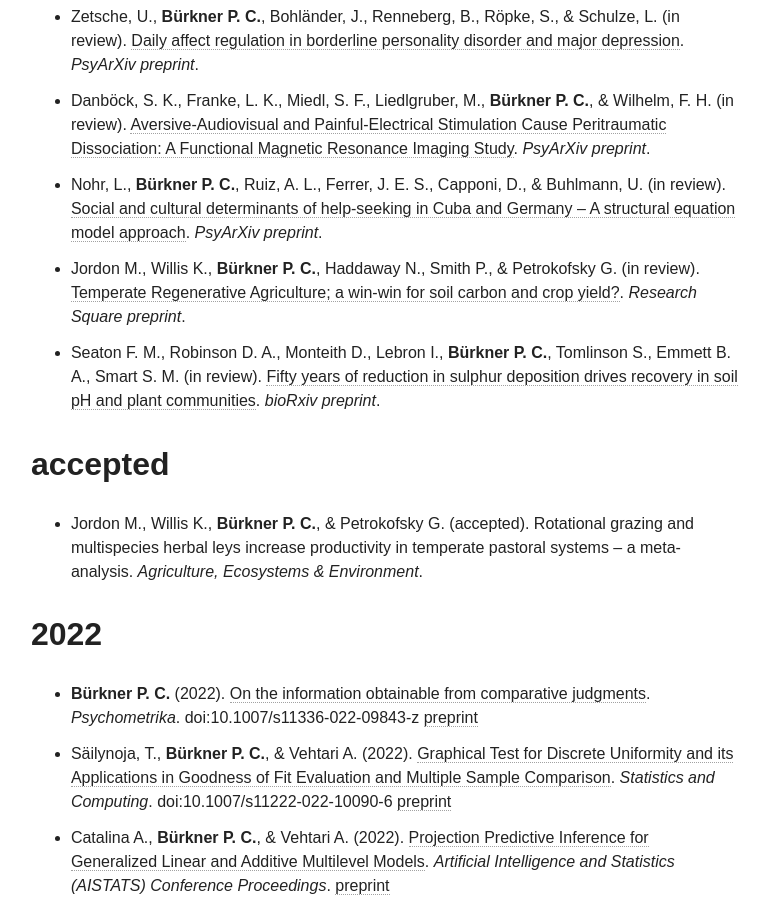
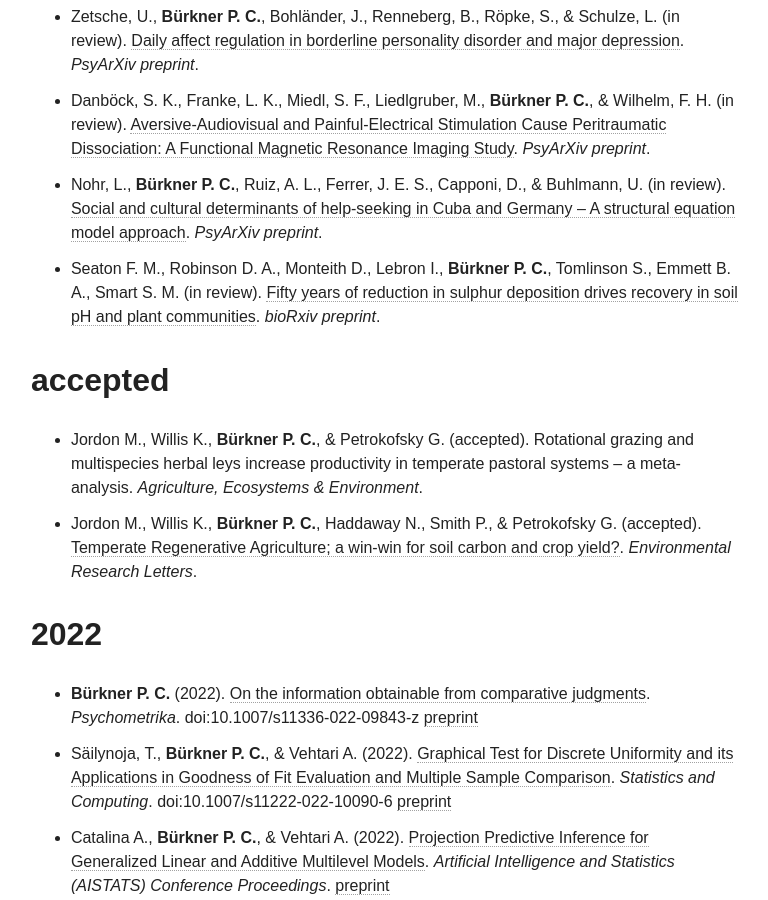
Before and after one commit to paul-buerkner/paul-buerkner.github.io, a Jekyll site: the page built from publications/index.md, in a window 1280 px wide and 900 px high, scrolled down 1541 px. Shown: the whole window, without its empty margins (255-1023 px from the left). Built offline with Jekyll 4.4.1, drawn with Linux system fonts in a browser that asks for light colours; nearby versions of some CDN libraries.

Commit message:
move paper to accepted

```diff
--- a/publications/index.md
+++ b/publications/index.md
@@ -22,12 +22,12 @@
 * Zetsche, U., **Bürkner P. C.**, Bohländer, J., Renneberg, B., Röpke, S., & Schulze, L. (in review). [Daily affect regulation in borderline personality disorder and major depression](https://psyarxiv.com/6edcj/). *PsyArXiv preprint*.
 * Danböck, S. K., Franke, L. K., Miedl, S. F., Liedlgruber, M., **Bürkner P. C.**, & Wilhelm, F. H. (in review). [Aversive-Audiovisual and Painful-Electrical Stimulation Cause Peritraumatic Dissociation: A Functional Magnetic Resonance Imaging Study](https://psyarxiv.com/tgc7m/). *PsyArXiv preprint*.
 * Nohr, L., **Bürkner P. C.**, Ruiz, A. L., Ferrer, J. E. S., Capponi, D., & Buhlmann, U. (in review). [Social and cultural determinants of help-seeking in Cuba and Germany – A structural equation model approach](https://psyarxiv.com/5tqwv/). *PsyArXiv preprint*.
-* Jordon M., Willis K., **Bürkner P. C.**, Haddaway N., Smith P., & Petrokofsky G. (in review). [Temperate Regenerative Agriculture; a win-win for soil carbon and crop yield?](https://www.researchsquare.com/article/rs-1064515/v1). *Research Square preprint*.
 * Seaton F. M., Robinson D. A., Monteith D., Lebron I., **Bürkner P. C.**, Tomlinson S., Emmett B. A., Smart S. M. (in review). [Fifty years of reduction in sulphur deposition drives recovery in soil pH and plant communities](https://www.biorxiv.org/content/10.1101/2022.07.04.498654v1). *bioRxiv preprint*.
 
 ## accepted
 
 * Jordon M., Willis K., **Bürkner P. C.**, & Petrokofsky G. (accepted). Rotational grazing and multispecies herbal leys increase productivity in temperate pastoral systems – a meta-analysis. *Agriculture, Ecosystems & Environment*.
+* Jordon M., Willis K., **Bürkner P. C.**, Haddaway N., Smith P., & Petrokofsky G. (accepted). [Temperate Regenerative Agriculture; a win-win for soil carbon and crop yield?](https://www.researchsquare.com/article/rs-1064515/v1). *Environmental Research Letters*.
 
 ## 2022
 
```
